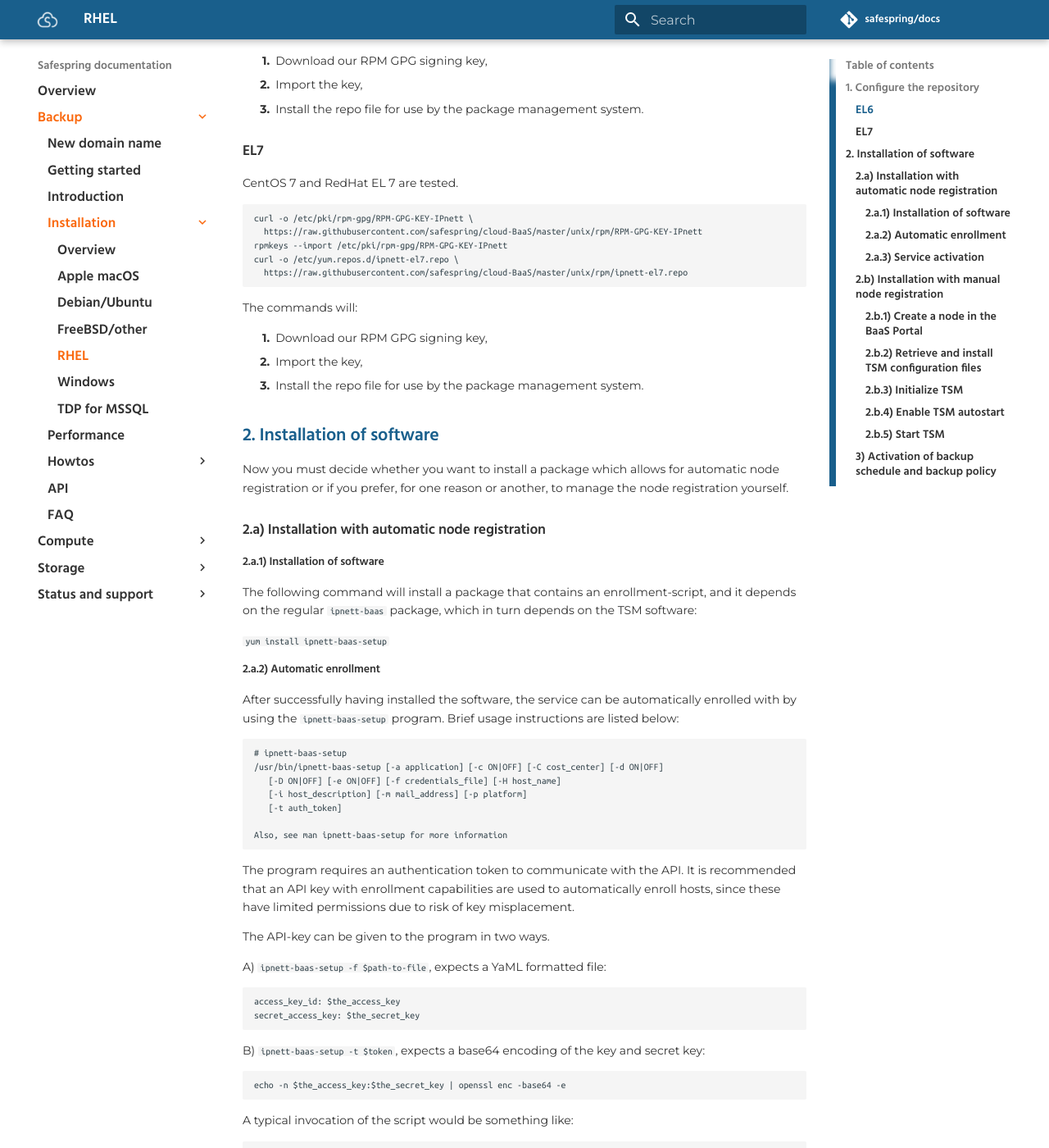
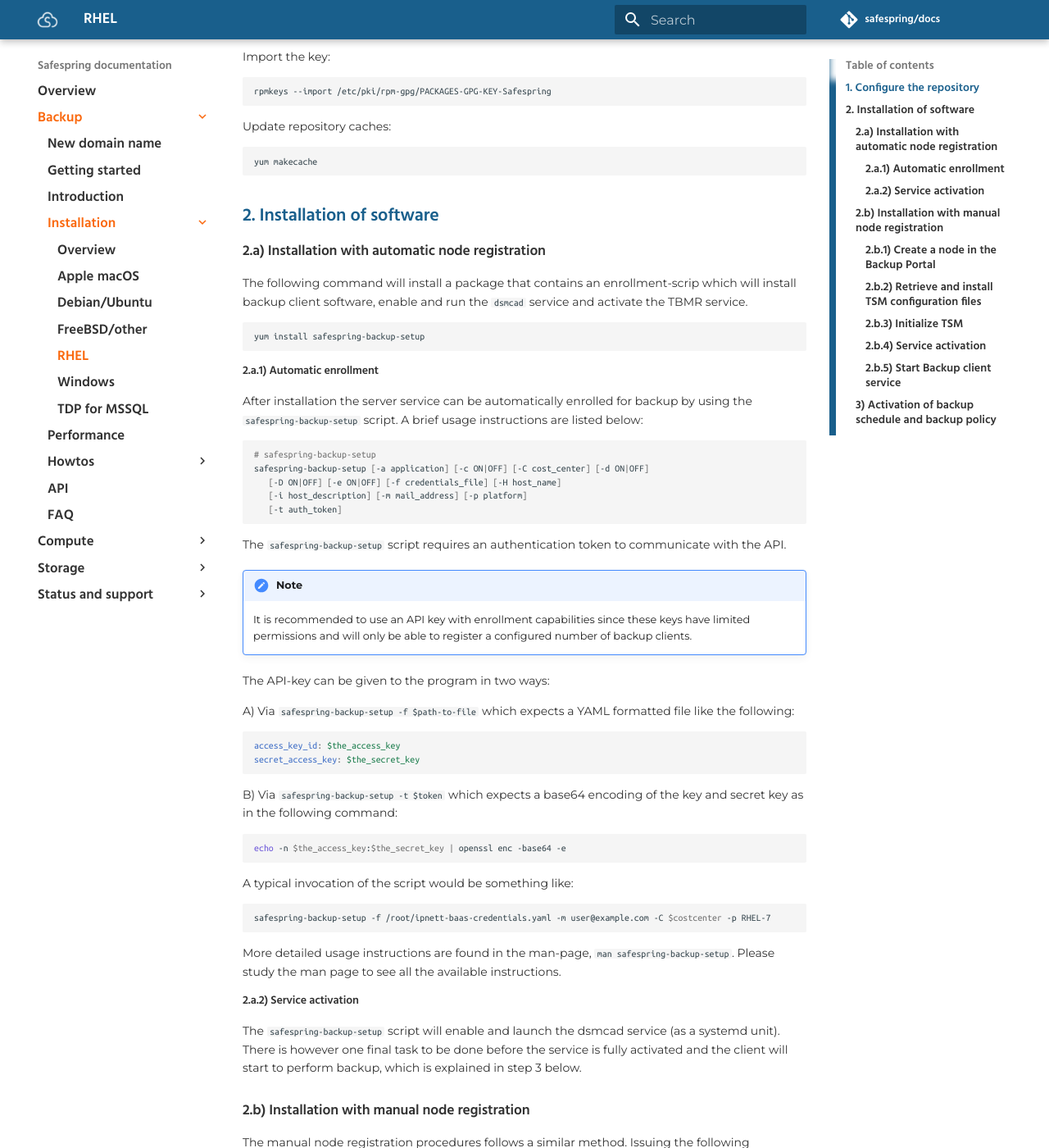
Before and after one commit to safespring/docs, an MkDocs documentation site: the page built from content/backup/install/rhel.md, in a window 1280 px wide and 1400 px high, scrolled down 654 px. Shown: the whole window at 82% size. Built offline with MkDocs 1.6.1 and Material for MkDocs 9.7.7, drawn with Linux system fonts in a browser that asks for light colours; comment, search, counter and statistics services are not loaded; old or Windows-style settings are respelled for this version of MkDocs; some of the changed text lies outside the part shown.

Commit message:
Updated docs for new repository

````diff
--- a/content/backup/install/rhel.md
+++ b/content/backup/install/rhel.md
@@ -1,151 +1,173 @@
 # RedHat Linux (64-bit)
 
-_This document describes how to install Safespring BaaS on RedHat Enterprise Linux (64-bit)._
+There are two ways of installing the software needed for the Safespring Backup
+service:
 
-There are two ways of installing BaaS:
- * Manually signing up nodes,
- * Automatically signing up nodes
+ - Automatically signing up nodes
+ - Manually signing up nodes,
 
-In both cases, the software is distributed through RPM repositories and the first parts of the installation are identical.
+In both cases, the software is distributed through RPM repositories and the
+first parts of the installation are identical.
 
 ## 1. Configure the repository
 
-The original instructions on the repositories are found at [Github](https://github.com/safespring/cloud-BaaS/tree/master/unix/rpm). They are replicated here for simplicity.
-The repositories are located at https://repo.cloud.ipnett.com/rpm/ (though this page is currently not indexed).
+Run the following commands on the server that will run the backup client
+software.  Create the file ```/etc/yum.repos.d/safespring-backup.repo``` with
+the following content:
 
-### EL6
-CentOS 6.7 and RedHat EL 6.7 are tested.
+```shell
+[safespring-backup]
+name=Safespring Backup client repository
+baseurl=https://repo.service.safedc.net/rhel
+enabled=1
+gpgkey=file:///etc/pki/rpm-gpg/PACKAGES-GPG-KEY-Safespring
+gpgcheck=1
+```
 
-    curl -o /etc/pki/rpm-gpg/RPM-GPG-KEY-IPnett \
-      https://raw.githubusercontent.com/safespring/cloud-BaaS/master/unix/rpm/RPM-GPG-KEY-IPnett
-    rpm --import /etc/pki/rpm-gpg/RPM-GPG-KEY-IPnett
-    curl -o /etc/yum.repos.d/ipnett-el6.repo \
-      https://raw.githubusercontent.com/safespring/cloud-BaaS/master/unix/rpm/ipnett-el6.repo
+Fetch and install the he repository key and install it in the file ```/etc/pki/rpm-gpg/PACKAGES-GPG-KEY-Safespring```:
 
-The commands will:
+```shell
+curl -o /etc/pki/rpm-gpg/PACKAGES-GPG-KEY-Safespring \
+    https://repo.service.safedc.net/repokey/PACKAGES-GPG-KEY-Safespring
+```
 
-1. Download our RPM GPG signing key,
-2. Import the key,
-3. Install the repo file for use by the package management system.
+Import the key:
 
-### EL7
-CentOS 7 and RedHat EL 7 are tested.
+```shell
+rpmkeys --import /etc/pki/rpm-gpg/PACKAGES-GPG-KEY-Safespring
+```
 
-    curl -o /etc/pki/rpm-gpg/RPM-GPG-KEY-IPnett \
-      https://raw.githubusercontent.com/safespring/cloud-BaaS/master/unix/rpm/RPM-GPG-KEY-IPnett
-    rpmkeys --import /etc/pki/rpm-gpg/RPM-GPG-KEY-IPnett
-    curl -o /etc/yum.repos.d/ipnett-el7.repo \
-      https://raw.githubusercontent.com/safespring/cloud-BaaS/master/unix/rpm/ipnett-el7.repo
+Update repository caches:
 
-
-The commands will:
-
-1. Download our RPM GPG signing key,
-2. Import the key,
-3. Install the repo file for use by the package management system.
+```shell
+yum makecache
+```
 
 ## 2. Installation of software
 
-Now you must decide whether you want to install a package which allows for automatic node registration or if you prefer, for one reason or another, to manage the node registration yourself.
-
 ### 2.a) Installation with automatic node registration
 
-#### 2.a.1) Installation of software
-The following command will install a package that contains an enrollment-script, and it depends on the regular `ipnett-baas` package, which in turn depends on the TSM software:
+The following command will install a package that contains an enrollment-scrip
+which will install backup client software, enable and run the ```dsmcad```
+service and activate the TBMR service.
 
-`yum install ipnett-baas-setup`
+```shell
+yum install safespring-backup-setup
+```
 
-#### 2.a.2) Automatic enrollment
+#### 2.a.1) Automatic enrollment
 
-After successfully having installed the software, the service can be automatically enrolled with by using the  `ipnett-baas-setup` program. Brief usage instructions are listed below:
+After installation the server service can be automatically enrolled for backup
+by using the  ```safespring-backup-setup``` script.  A brief usage instructions
+are listed below:
 
-    # ipnett-baas-setup
-    /usr/bin/ipnett-baas-setup [-a application] [-c ON|OFF] [-C cost_center] [-d ON|OFF]
-       [-D ON|OFF] [-e ON|OFF] [-f credentials_file] [-H host_name]
-       [-i host_description] [-m mail_address] [-p platform]
-       [-t auth_token]
+```shell
+# safespring-backup-setup
+safespring-backup-setup [-a application] [-c ON|OFF] [-C cost_center] [-d ON|OFF]
+   [-D ON|OFF] [-e ON|OFF] [-f credentials_file] [-H host_name]
+   [-i host_description] [-m mail_address] [-p platform]
+   [-t auth_token]
+```
 
-    Also, see man ipnett-baas-setup for more information
+The ```safespring-backup-setup``` script requires an authentication token to
+communicate with the API.
 
-The program requires an authentication token to communicate with the API.
-It is recommended that an API key with enrollment capabilities are used to automatically enroll hosts, since these have limited permissions due to risk of key misplacement.
+!!!note
+    It is recommended to use an API key with enrollment capabilities since these
+    keys have limited permissions and will only be able to register a configured
+    number of backup clients.
 
-The API-key can be given to the program in two ways.
+The API-key can be given to the program in two ways:
 
-A) `ipnett-baas-setup -f $path-to-file`, expects a YaML formatted file:
+A) Via `safespring-backup-setup -f $path-to-file` which expects a YAML
+formatted file like the following:
 
-    access_key_id: $the_access_key
-    secret_access_key: $the_secret_key
+```yaml
+access_key_id: $the_access_key
+secret_access_key: $the_secret_key
+```
 
-B) `ipnett-baas-setup -t $token`, expects a base64 encoding of the key and secret key:
+B) Via `safespring-backup-setup -t $token` which expects a base64 encoding of
+the key and secret key as in the following command:
 
-    echo -n $the_access_key:$the_secret_key | openssl enc -base64 -e
+```shell
+echo -n $the_access_key:$the_secret_key | openssl enc -base64 -e
+```
 
 A typical invocation of the script would be something like:
 
-    ipnett-baas-setup -f /root/ipnett-baas-credentials.yaml -m user@example.com -C $costcenter -p RHEL-6
+```shell
+safespring-backup-setup -f /root/ipnett-baas-credentials.yaml -m user@example.com -C $costcenter -p RHEL-7
+```
 
-The platform switch, `-p`, is `RHEL-6` for EL6-like systems and `RHEL-7` for EL7-like systems.
+More detailed usage instructions are found in the man-page, `man
+safespring-backup-setup`.  Please study the man page to see all the available
+instructions.
 
-More detailed usage instructions are found in the man-page, `man ipnett-baas-setup`.
-Please study the man page to see all the available instructions.
+#### 2.a.2) Service activation
 
-#### 2.a.3) Service activation
-
-`ipnett-baas-setup` will, after a fully successful invocation, on EL6/7 both activate and launch the dsmcad service.
-There is however one final task to be done before the service is fully activated and the client will start to perform backup, which is explained in step 3 below.
+The ```safespring-backup-setup``` script will enable and launch the dsmcad
+service (as a systemd unit).  There is however one final task to be done before
+the service is fully activated and the client will start to perform backup,
+which is explained in step 3 below.
 
 ### 2.b) Installation with manual node registration
 
-The manual node registration procedures follows a similar method. Issuing the following command will install the meta-package which depends on TSM:
+The manual node registration procedures follows a similar method. Issuing the
+following command will install the meta-package which depends on TSM:
 
-    yum install ipnett-baas
+```shell
+yum install safespring-backup
+```
 
-It will install TSM and prepare it for operations with the service (i.e. install CA certificates, etc).
-But it will _not_ itself register the client with the service.
+It will install TSM and prepare it for operations with the service (i.e.
+install CA certificates, etc) but it will _not_ register the client with the
+Backup service. The manual routine for node registration is described below.
 
-The manual routine for node registration is thus described below.
+#### 2.b.1) Create a node in the Backup Portal
 
-#### 2.b.1) Create a node in the BaaS Portal
-
-You must first create a node (backup client entitlement) in the BaaS Portal (or using the [API](https://github.com/safespring/cloud-BaaS/blob/master/API.md)).
-When you create a node, you receive both a `nodename` and a `password`. Keep these for the duration of the installation.
+You must first create a node (backup client entitlement) in the BaaS Portal (or
+using the [API](https://github.com/safespring/cloud-BaaS/blob/master/API.md)).
+When you create a node, you receive both a ```nodename``` and a ```password```.
+Keep these for the duration of the installation.
 
 #### 2.b.2) Retrieve and install TSM configuration files
 
-The TSM configuration files are unique to each node, and if you created the node on the BaaS Portal, you were prompted to download the configuration there. It can also be retrieved from the API directly.
+The TSM configuration files are unique to each node, and if you created the
+node on the BaaS Portal, you were prompted to download the configuration there.
+It can also be retrieved from the API directly.
 
 Place the two files according to below:
 
-    /opt/tivoli/tsm/client/ba/bin/dsm.sys
-    /opt/tivoli/tsm/client/ba/bin/dsm.opt
+```shell
+/opt/tivoli/tsm/client/ba/bin/dsm.sys
+/opt/tivoli/tsm/client/ba/bin/dsm.opt
+```
 
 #### 2.b.3) Initialize TSM
 
-When you start the TSM client for the first time, you will be prompted for your password. If you get asked for the nodename, accept the default which is configured in dsm.sys already (see previous step).
+When you start the TSM client for the first time, you will be prompted for your
+password. If you get asked for the nodename, accept the default which is
+configured in ```dsm.sys``` already (see previous step).
 
-    dsmc query session
+```shell
+dsmc query session
+```
 
-#### 2.b.4) Enable TSM autostart
+#### 2.b.4) Service activation
 
-EL6:
+```shell
+systemctl enable dsmcad
+```
 
-    chkconfig dsmcad on
+#### 2.b.5) Start Backup client service
 
-EL7:
-
-    systemctl enable dsmcad
-
-#### 2.b.5) Start TSM
-EL6:
-
-    service dsmcad start
-
-EL7:
-
-    systemctl start dsmcad
+```shell
+systemctl start dsmcad
+```
 
 ### 3) Activation of backup schedule and backup policy
 
-Currently it is required to wait until after the creation of the node, to configure a backup schedule and backup policy for it.
-This is either done via the Portal, or via the API directly. `TODO: Add examples here`
+Currently it is required to wait until after the creation of the node, to
+configure a backup schedule and backup policy for it.  This is either done via
+the Portal, or via the API directly.
````
